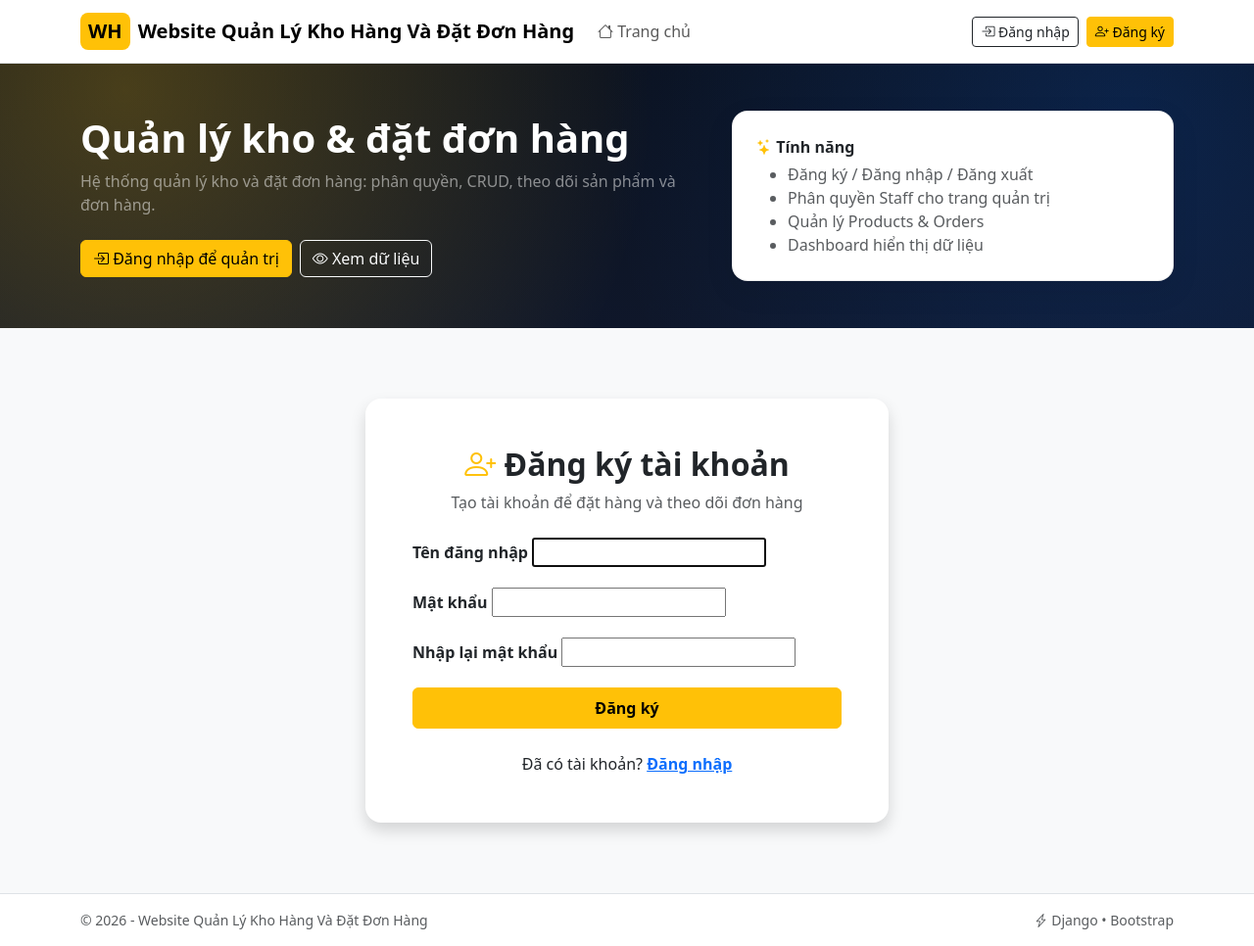
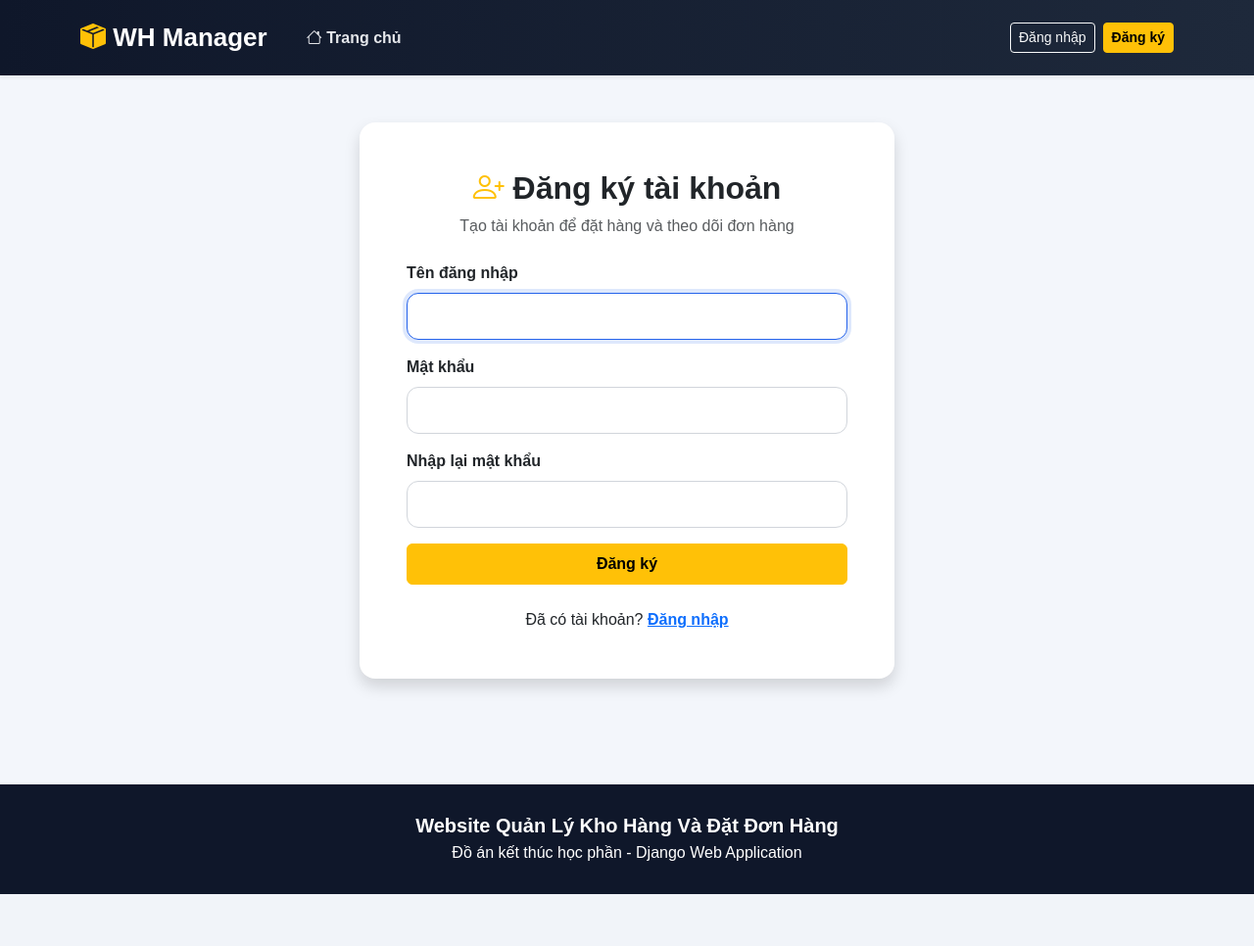
Before and after one commit to dtc235200292-star/warehouse_full, a Django app: page /accounts/register/ in a window 1280 px wide. Shown: the whole page at 98% size. After the commit the page ends 913 px from the top, so only its background shows below. Run offline with Django 4.2, Linux system fonts and the light colour scheme.

Commit message:
Update base.html

```diff
--- a/templates/base.html
+++ b/templates/base.html
@@ -1,157 +1,270 @@
-<!doctype html>
+<!DOCTYPE html>
 <html lang="vi">
 <head>
-    <meta charset="utf-8" />
-    <meta name="viewport" content="width=device-width, initial-scale=1" />
-    <title>Website Quản Lý Kho Hàng Và Đặt Đơn Hàng</title>
+    <meta charset="UTF-8">
+    <title>WH Manager - Quản lý kho hàng</title>
+    <meta name="viewport" content="width=device-width, initial-scale=1">
 
     <link href="https://cdn.jsdelivr.net/npm/bootstrap@5.3.3/dist/css/bootstrap.min.css" rel="stylesheet">
-    <link href="https://cdn.jsdelivr.net/npm/bootstrap-icons@1.11.3/font/bootstrap-icons.min.css" rel="stylesheet">
+    <link href="https://cdn.jsdelivr.net/npm/bootstrap-icons@1.11.3/font/bootstrap-icons.css" rel="stylesheet">
 
     <style>
-        .app-hero {
-            background: radial-gradient(1200px circle at 10% 10%, rgba(255,193,7,.25), transparent 45%), radial-gradient(1200px circle at 90% 20%, rgba(13,110,253,.18), transparent 45%), linear-gradient(180deg, #0b1220 0%, #0f172a 100%);
-            color: #fff;
+        body {
+            background: #f3f6fb;
+            font-family: Arial, sans-serif;
+            color: #0f172a;
         }
 
-        .card-soft {
-            border: 1px solid rgba(0,0,0,.06);
-            box-shadow: 0 10px 30px rgba(2, 6, 23, .08);
+        .navbar {
+            background: linear-gradient(90deg, #0f172a, #1e293b);
+            padding: 14px 0;
+        }
+
+        .navbar-brand {
+            font-weight: 900;
+            font-size: 26px;
+        }
+
+        .nav-link {
+            font-weight: 600;
+            color: #e5e7eb !important;
+        }
+
+            .nav-link:hover {
+                color: #facc15 !important;
+            }
+
+        .page-section {
+            padding: 55px 0;
+        }
+
+        .hero {
+            background: linear-gradient(135deg, rgba(15,23,42,0.96), rgba(30,64,175,0.92)), url("https://images.unsplash.com/photo-1586528116311-ad8dd3c8310d?q=80&w=1600&auto=format&fit=crop");
+            background-size: cover;
+            background-position: center;
+            color: white;
+            padding: 80px 0;
+            border-radius: 0 0 45px 45px;
+        }
+
+            .hero h1 {
+                font-weight: 900;
+                font-size: 48px;
+            }
+
+        .hero-card {
+            background: rgba(255,255,255,0.12);
+            border: 1px solid rgba(255,255,255,0.25);
+            border-radius: 24px;
+            padding: 28px;
+            backdrop-filter: blur(8px);
+        }
+
+        .section-title {
+            font-weight: 900;
+            color: #0f172a;
+        }
+
+        .btn-main {
+            background: #0f172a;
+            color: white;
+            border-radius: 12px;
+            font-weight: 700;
+            border: none;
+        }
+
+            .btn-main:hover {
+                background: #1d4ed8;
+                color: white;
+            }
+
+        .btn-soft {
+            background: #eef2ff;
+            color: #1e40af;
+            border-radius: 12px;
+            font-weight: 700;
+        }
+
+        .card-pro {
+            border: none;
+            border-radius: 24px;
+            box-shadow: 0 12px 30px rgba(15,23,42,0.08);
+        }
+
+        .card-product {
+            border: none;
+            border-radius: 24px;
+            overflow: hidden;
+            box-shadow: 0 10px 25px rgba(15,23,42,0.08);
+            transition: 0.25s;
+        }
+
+            .card-product:hover {
+                transform: translateY(-7px);
+                box-shadow: 0 18px 40px rgba(15,23,42,0.16);
+            }
+
+        .product-img {
+            height: 240px;
+            object-fit: cover;
+            background: #e5e7eb;
+        }
+
+        .stat-card {
+            border-radius: 24px;
+            padding: 26px;
+            color: white;
+            border: none;
+            box-shadow: 0 12px 30px rgba(15,23,42,0.13);
+        }
+
+        .table {
+            vertical-align: middle;
         }
 
             .table thead th {
-            font-size: .85rem;
-            color: #64748b;
-            text-transform: uppercase;
-            letter-spacing: .04em;
+                background: #0f172a;
+                color: white;
+                padding: 15px;
             }
 
-        .badge-soft {
-            background: rgba(15, 23, 42, .06);
-            color: #0f172a;
-            border: 1px solid rgba(15,23,42,.08);
+        input, select, textarea {
+            width: 100%;
+            padding: 11px 14px;
+            border: 1px solid #d1d5db;
+            border-radius: 12px;
+            outline: none;
+        }
+
+            input:focus, select:focus, textarea:focus {
+                border-color: #2563eb;
+                box-shadow: 0 0 0 4px rgba(37,99,235,0.15);
+            }
+
+        footer {
+            background: #0f172a;
+            color: white;
+            padding: 30px 0;
+            margin-top: 60px;
         }
     </style>
 </head>
 
-<body class="bg-light">
+<body>
 
-    <nav class="navbar navbar-expand-lg bg-white border-bottom sticky-top">
+    <nav class="navbar navbar-expand-lg navbar-dark shadow-sm">
         <div class="container">
-            <a class="navbar-brand fw-bold d-flex align-items-center gap-2" href="{% url 'home' %}">
-                <span class="rounded-3 px-2 py-1 text-bg-warning fw-bold">WH</span>
-                Website Quản Lý Kho Hàng Và Đặt Đơn Hàng
+            <a class="navbar-brand" href="{% url 'home' %}">
+                <i class="bi bi-box-seam-fill text-warning"></i> WH Manager
             </a>
 
-            <button class="navbar-toggler" type="button" data-bs-toggle="collapse" data-bs-target="#nav">
+            <button class="navbar-toggler" type="button" data-bs-toggle="collapse" data-bs-target="#mainMenu">
                 <span class="navbar-toggler-icon"></span>
             </button>
 
-            <div class="collapse navbar-collapse" id="nav">
-                <ul class="navbar-nav me-auto">
+            <div class="collapse navbar-collapse" id="mainMenu">
+                <ul class="navbar-nav me-auto ms-3">
                     <li class="nav-item">
                         <a class="nav-link" href="{% url 'home' %}">
                             <i class="bi bi-house"></i> Trang chủ
                         </a>
                     </li>
-                    {% if user.is_authenticated and user.is_staff %}
+
+                    {% if user.is_authenticated %}
+                    <li class="nav-item">
+                        <a class="nav-link" href="{% url 'my_orders' %}">
+                            <i class="bi bi-receipt"></i> Đơn hàng của tôi
+                        </a>
+                    </li>
+                    {% endif %}
+
+                    {% if user.is_staff %}
                     <li class="nav-item">
                         <a class="nav-link" href="{% url 'dashboard' %}">
-                            <i class="bi bi-speedometer2"></i> Quản trị
+                            <i class="bi bi-speedometer2"></i> Dashboard
+                        </a>
+                    </li>
+
+                    <li class="nav-item">
+                        <a class="nav-link" href="{% url 'product_list' %}">
+                            <i class="bi bi-box"></i> Sản phẩm
+                        </a>
+                    </li>
+
+                    <li class="nav-item">
+                        <a class="nav-link" href="{% url 'order_list' %}">
+                            <i class="bi bi-cart-check"></i> Đơn hàng
+                        </a>
+                    </li>
+
+                    <li class="nav-item">
+                        <a class="nav-link" href="/admin/">
+                            <i class="bi bi-shield-lock"></i> Admin
                         </a>
                     </li>
                     {% endif %}
                 </ul>
 
-                <div class="d-flex align-items-center gap-2">
+                <ul class="navbar-nav ms-auto">
                     {% if user.is_authenticated %}
-                    <span class="badge badge-soft rounded-pill px-3 py-2">
-                        <i class="bi bi-person-circle me-1"></i>{{ user.username }}
+                    <li class="nav-item me-3">
+                        <span class="navbar-text text-white">
+                            <i class="bi bi-person-circle"></i> {{ user.username }}
                         </span>
+                    </li>
 
-                    <form method="post" action="{% url 'logout' %}" class="d-inline m-0">
+                    <li class="nav-item">
+                        <form method="post" action="{% url 'logout' %}">
                             {% csrf_token %}
-                        <button class="btn btn-outline-dark btn-sm" type="submit">
-                            <i class="bi bi-box-arrow-right"></i> Đăng xuất
+                            <button class="btn btn-outline-light btn-sm" type="submit">
+                                Đăng xuất
                             </button>
                         </form>
+                    </li>
                     {% else %}
-                    <a class="btn btn-outline-dark btn-sm" href="{% url 'login' %}">
-                        <i class="bi bi-box-arrow-in-right"></i> Đăng nhập
+                    <li class="nav-item me-2">
+                        <a class="btn btn-outline-light btn-sm" href="{% url 'login' %}">
+                            Đăng nhập
                         </a>
-                    <a class="btn btn-warning btn-sm" href="{% url 'register' %}">
-                        <i class="bi bi-person-plus"></i> Đăng ký
+                    </li>
+
+                    <li class="nav-item">
+                        <a class="btn btn-warning btn-sm fw-bold" href="{% url 'register' %}">
+                            Đăng ký
                         </a>
+                    </li>
                     {% endif %}
-                </div>
+                </ul>
             </div>
         </div>
     </nav>
 
-    <header class="app-hero py-5">
-        <div class="container">
-            <div class="row align-items-center g-4">
-                <div class="col-lg-7">
-                    <h1 class="display-6 fw-bold mb-2">Quản lý kho & đặt đơn hàng</h1>
-                    <p class="text-white-50 mb-4">
-                        Hệ thống quản lý kho và đặt đơn hàng: phân quyền, CRUD, theo dõi sản phẩm và đơn hàng.
-                    </p>
-
-                    <div class="d-flex gap-2 flex-wrap">
-                        {% if user.is_authenticated and user.is_staff %}
-                        <a class="btn btn-warning" href="{% url 'dashboard' %}">
-                            <i class="bi bi-shield-lock"></i> Vào Dashboard
-                        </a>
-                        {% else %}
-                        <a class="btn btn-warning" href="{% url 'login' %}">
-                            <i class="bi bi-box-arrow-in-right"></i> Đăng nhập để quản trị
-                        </a>
-                        {% endif %}
-                        <a class="btn btn-outline-light" href="{% url 'home' %}">
-                            <i class="bi bi-eye"></i> Xem dữ liệu
-                        </a>
-                    </div>
-                </div>
-
-                <div class="col-lg-5">
-                    <div class="card card-soft bg-white rounded-4">
-                        <div class="card-body p-4">
-                            <div class="fw-semibold mb-1">
-                                <i class="bi bi-stars text-warning"></i> Tính năng
-                            </div>
-                            <ul class="text-muted mb-0">
-                                <li>Đăng ký / Đăng nhập / Đăng xuất</li>
-                                <li>Phân quyền Staff cho trang quản trị</li>
-                                <li>Quản lý Products & Orders</li>
-                                <li>Dashboard hiển thị dữ liệu</li>
-                            </ul>
-                        </div>
-                    </div>
-                </div>
-
-            </div>
-        </div>
-    </header>
-
-    <main class="container py-4">
     {% if messages %}
+    <div class="container mt-3">
         {% for message in messages %}
-        <div class="alert alert-{{ message.tags|default:'info' }} shadow-sm">
+        <div class="alert alert-{{ message.tags }} alert-dismissible fade show shadow-sm">
             {{ message }}
+            <button class="btn-close" data-bs-dismiss="alert"></button>
         </div>
         {% endfor %}
+    </div>
     {% endif %}
 
-        {% block content %}{% endblock %}
-    </main>
+    {% block content %}
+    {% endblock %}
 
-    <footer class="border-top bg-white py-3">
-        <div class="container d-flex justify-content-between align-items-center text-muted small">
-            <span>© 2026 - Website Quản Lý Kho Hàng Và Đặt Đơn Hàng</span>
-            <span><i class="bi bi-lightning-charge"></i> Django • Bootstrap</span>
+    <footer class="text-center">
+        <div class="container">
+            <h5 class="fw-bold mb-1">Website Quản Lý Kho Hàng Và Đặt Đơn Hàng</h5>
+            <p class="mb-0">Đồ án kết thúc học phần - Django Web Application</p>
         </div>
     </footer>
 
+    <script src="https://cdn.jsdelivr.net/npm/chart.js"></script>
     <script src="https://cdn.jsdelivr.net/npm/bootstrap@5.3.3/dist/js/bootstrap.bundle.min.js"></script>
+
+    {% block scripts %}
+    {% endblock %}
+
 </body>
 </html>
```
Lines whose indentation alone changed are shown as unchanged.
